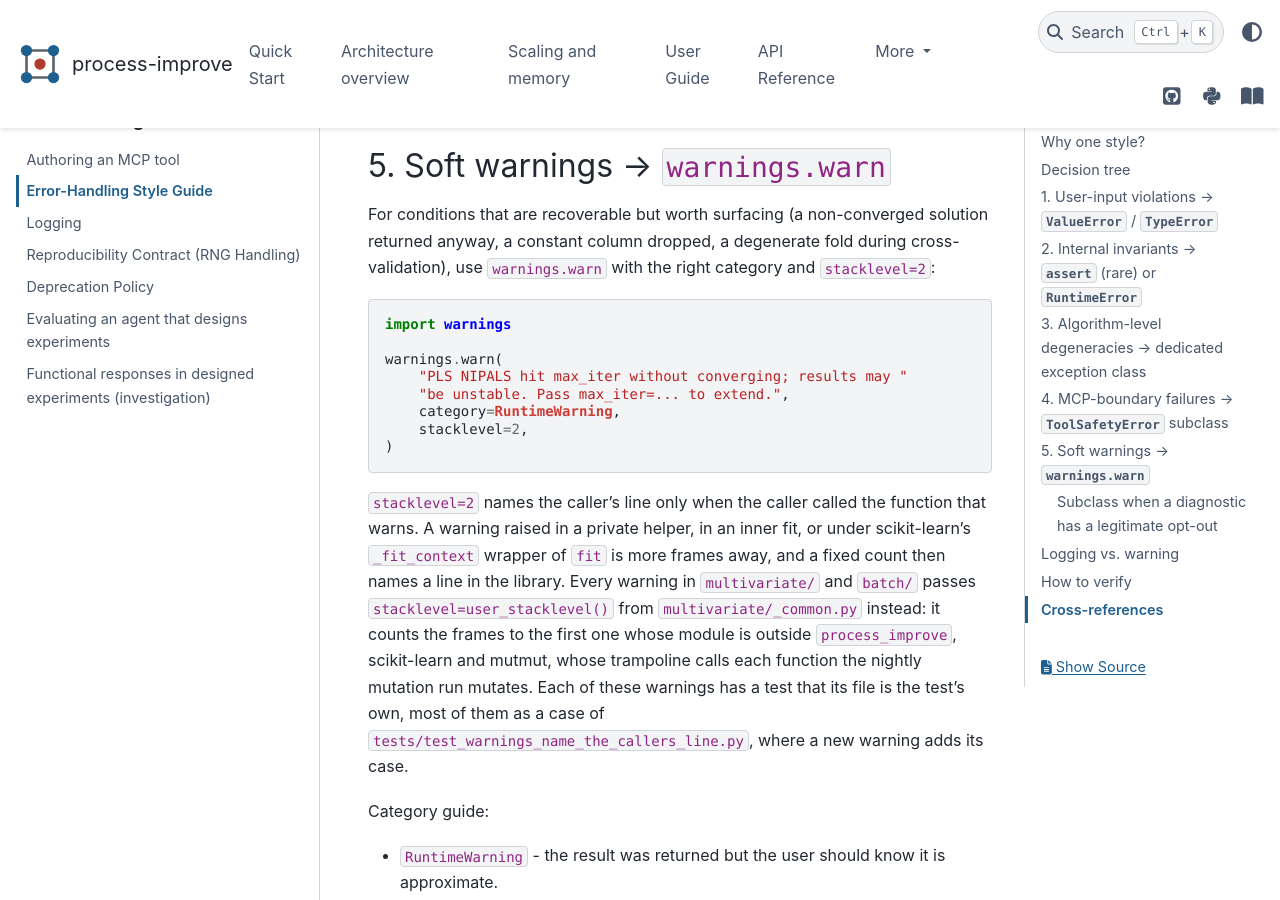
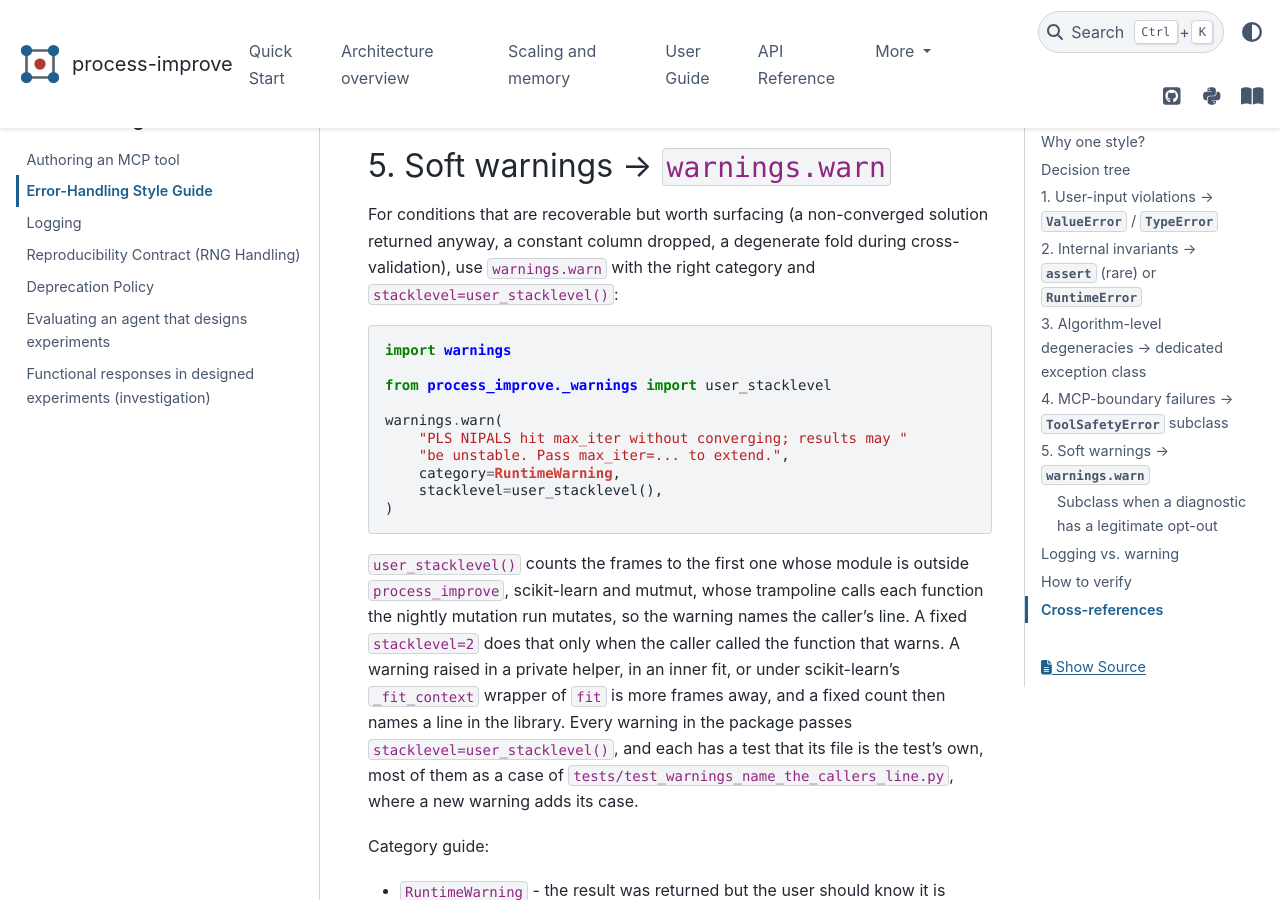
Before and after one commit to kgdunn/process-improve, a Sphinx documentation site: the page built from docs/development/error_handling.rst, in a window 1280 px wide and 900 px high, scrolled down 4296 px. Built offline with Sphinx 7.4.7 and the PyData theme 0.15.4, drawn with Linux system fonts in a browser that asks for light colours.

Commit message:
Docs: every warning passes user_stacklevel()
error_handling.rst and deprecation_policy.rst showed stacklevel=2 in
their examples; they now show user_stacklevel() from _warnings.py.

Co-Authored-By: Claude Opus 5.5 <noreply@anthropic.com>
Claude-Session: https://claude.ai/code/session_01S4nNrQrezZa8Wt3JVywWoM

```diff
--- a/docs/development/error_handling.rst
+++ b/docs/development/error_handling.rst
@@ -205,30 +205,32 @@ should mirror them.
 For conditions that are recoverable but worth surfacing (a
 non-converged solution returned anyway, a constant column
 dropped, a degenerate fold during cross-validation), use
-``warnings.warn`` with the right category and ``stacklevel=2``:
+``warnings.warn`` with the right category and
+``stacklevel=user_stacklevel()``:
 
 ::
 
     import warnings
 
+    from process_improve._warnings import user_stacklevel
+
     warnings.warn(
         "PLS NIPALS hit max_iter without converging; results may "
         "be unstable. Pass max_iter=... to extend.",
         category=RuntimeWarning,
-        stacklevel=2,
+        stacklevel=user_stacklevel(),
     )
 
-``stacklevel=2`` names the caller's line only when the caller called
-the function that warns. A warning raised in a private helper, in an
-inner fit, or under scikit-learn's ``_fit_context`` wrapper of ``fit``
-is more frames away, and a fixed count then names a line in the
-library. Every warning in ``multivariate/`` and ``batch/`` passes
-``stacklevel=user_stacklevel()`` from ``multivariate/_common.py``
-instead: it counts the frames to the first one whose module is
-outside ``process_improve``, scikit-learn and mutmut, whose
-trampoline calls each function the nightly mutation run mutates.
-Each of these warnings has a test that its file is the test's own,
-most of them as a case of
+``user_stacklevel()`` counts the frames to the first one whose module
+is outside ``process_improve``, scikit-learn and mutmut, whose
+trampoline calls each function the nightly mutation run mutates, so
+the warning names the caller's line. A fixed ``stacklevel=2`` does
+that only when the caller called the function that warns. A warning
+raised in a private helper, in an inner fit, or under scikit-learn's
+``_fit_context`` wrapper of ``fit`` is more frames away, and a fixed
+count then names a line in the library. Every warning in the package
+passes ``stacklevel=user_stacklevel()``, and each has a test that its
+file is the test's own, most of them as a case of
 ``tests/test_warnings_name_the_callers_line.py``, where a new warning
 adds its case.
 
```
Also changed, not shown: docs/development/deprecation_policy.rst (+5 -3 lines).
